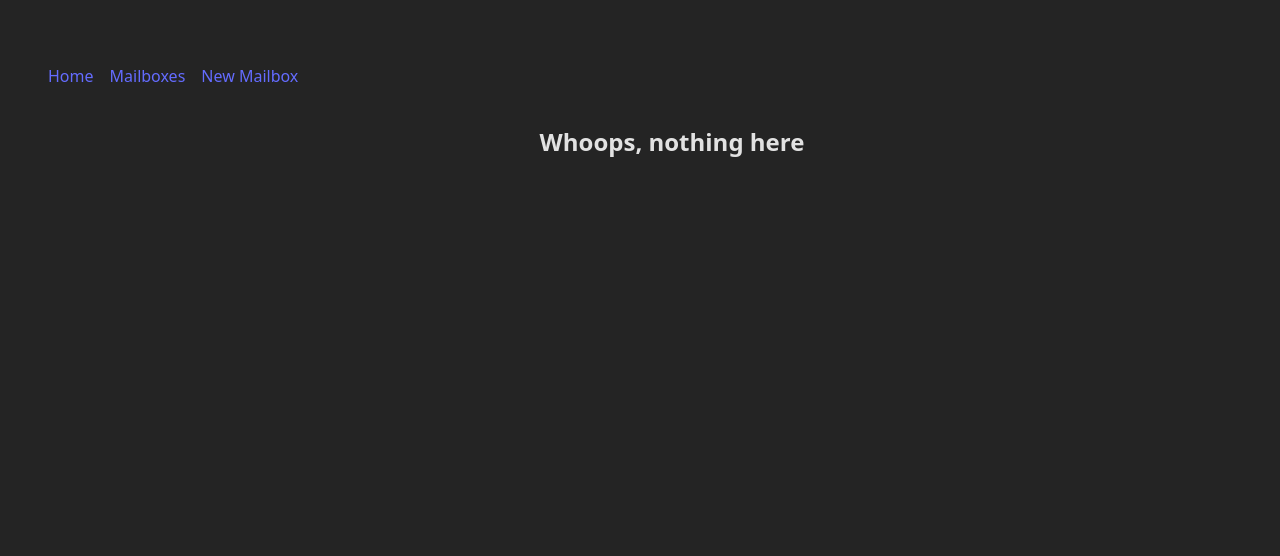
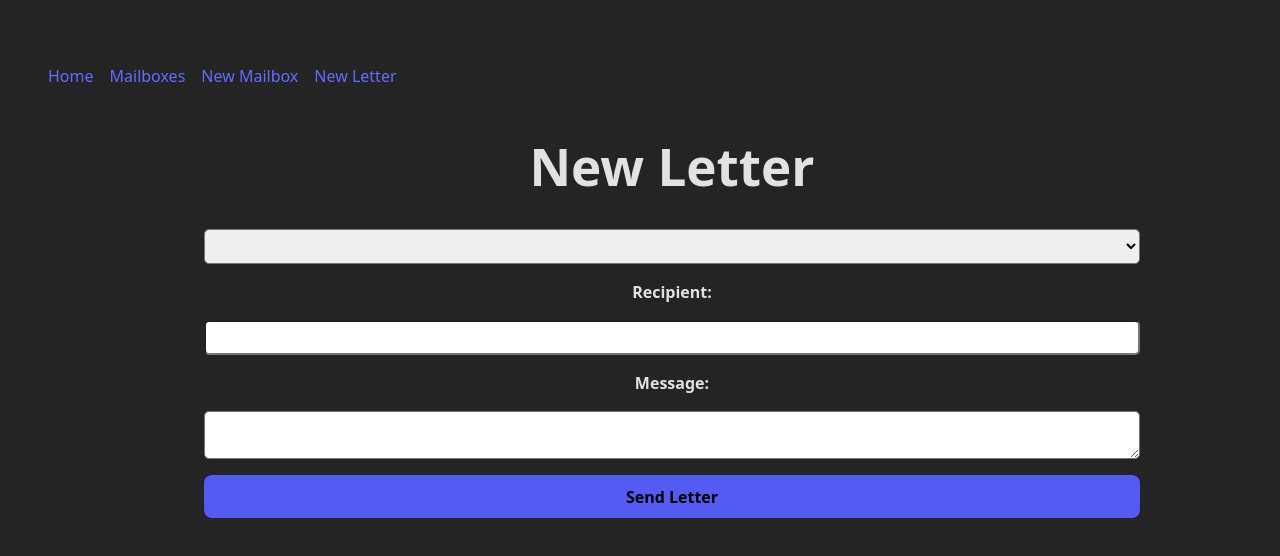
Before and after one commit to abl00mfield/react-router-dom-lab, a React (Vite) app: page /new-letter in a window 1280 px wide. Shown: the top 556 px of the page. Built offline with nearby package versions, Linux system fonts and the light colour scheme.

Commit message:
added letter functionality

```diff
--- a/src/App.jsx
+++ b/src/App.jsx
@@ -5,13 +5,20 @@ import { Route, Routes } from "react-router";
 import MailboxList from "./components/MailboxList/MailboxList";
 import MailboxForm from "./components/MailboxForm/MailboxForm";
 import MailboxDetails from "./components/MailboxDetails/MailboxDetails";
+import LetterForm from "./components/LetterForm/LetterForm";
 
 function App() {
   const [mailboxes, setMailboxes] = useState([]);
+  const [letters, setLetters] = useState([]);
 
   const addBox = (mailboxData) => {
     mailboxData._id = mailboxes.length + 1;
     setMailboxes([...mailboxes, mailboxData]);
+  };
+
+  const addLetter = (letterData) => {
+    letterData._id = letters.length + 1;
+    setLetters([...letters, letterData]);
   };
 
   return (
@@ -25,8 +32,12 @@ function App() {
         />
         <Route path="/new-mailbox" element={<MailboxForm addBox={addBox} />} />
         <Route
+          path="/new-letter"
+          element={<LetterForm addLetter={addLetter} mailboxes={mailboxes} />}
+        />
+        <Route
           path="/mailboxes/:mailboxId"
-          element={<MailboxDetails mailboxes={mailboxes} />}
+          element={<MailboxDetails mailboxes={mailboxes} letters={letters} />}
         />
         <Route path="*" element={<h2>Whoops, nothing here</h2>} />
       </Routes>
--- /dev/null
+++ b/src/components/LetterForm/LetterForm.jsx
@@ -0,0 +1,65 @@
+import { useNavigate } from "react-router";
+import { useState } from "react";
+
+const initialState = {
+  _id: 0,
+  mailboxId: 1,
+  recipient: "",
+  message: "",
+};
+
+const LetterForm = (props) => {
+  const [letterData, setLetterData] = useState(initialState);
+  const navigate = useNavigate();
+
+  const handleSubmit = (event) => {
+    event.preventDefault();
+    props.addLetter(letterData);
+    setLetterData(initialState);
+    navigate(`/mailboxes/${letterData.mailboxId}`);
+  };
+
+  const handleChange = ({ target }) => {
+    setLetterData({ ...letterData, [target.name]: target.value });
+    console.log(letterData);
+  };
+
+  return (
+    <>
+      <h1>New Letter</h1>
+      <form onSubmit={handleSubmit}>
+        <select
+          name="mailboxId"
+          id="mailboxId"
+          required
+          default
+          value={letterData.mailboxId}
+          onChange={handleChange}
+        >
+          {props.mailboxes.map((mailbox) => (
+            <option key={mailbox._id} value={mailbox._id}>
+              Mailbox {mailbox._id}
+            </option>
+          ))}
+        </select>
+        <label htmlFor="recipient">Recipient: </label>
+        <input
+          onChange={handleChange}
+          type="text"
+          name="recipient"
+          id="recipient"
+          value={letterData.recipient}
+        />
+        <label htmlFor="message">Message: </label>
+        <textarea
+          onChange={handleChange}
+          name="message"
+          id="message"
+          defaultValue={letterData.message}
+        ></textarea>
+        <button type="submit">Send Letter</button>
+      </form>
+    </>
+  );
+};
+export default LetterForm;
--- a/src/components/MailboxDetails/MailboxDetails.jsx
+++ b/src/components/MailboxDetails/MailboxDetails.jsx
@@ -3,6 +3,12 @@ import { useParams } from "react-router";
 const MailboxDetails = (props) => {
   // if (props.mailboxes.length === 0) return <h1>No mailbox Found</h1>;
   const { mailboxId } = useParams();
+  console.log("letters:", props.letters);
+  console.log("mailboxid: ", mailboxId);
+  const selectedLetters = props.letters.filter(
+    (letter) => parseInt(letter.mailboxId) === parseInt(mailboxId)
+  );
+  console.log("selected letters: ", selectedLetters);
 
   const mailbox = props.mailboxes.find(
     (box) => box._id === parseInt(mailboxId)
@@ -12,11 +18,23 @@ const MailboxDetails = (props) => {
     return <h1>No mailbox Found</h1>;
   return (
     <>
-      <h2>Mailbox {mailbox._id}</h2>
+      <h1>Mailbox {mailbox._id}</h1>
       <div className="mail-box">
-        <h3>Details</h3>
+        <h2>Details</h2>
         <p>Boxholder: {mailbox.boxHolder}</p>
         <p>Box Size: {mailbox.boxSize}</p>
+        <h2>Letters</h2>
+        {selectedLetters.length === 0 ? (
+          <p>No letters</p>
+        ) : (
+          selectedLetters.map((letter) => {
+            return (
+              <p key={letter._id}>
+                Dear {letter.recipient},<p>{letter.message}</p>
+              </p>
+            );
+          })
+        )}
       </div>
     </>
   );
--- a/src/components/NavBar/NavBar.jsx
+++ b/src/components/NavBar/NavBar.jsx
@@ -13,6 +13,9 @@ const NavBar = () => {
         <li>
           <Link to="/new-mailbox">New Mailbox</Link>
         </li>
+        <li>
+          <Link to="/new-letter">New Letter</Link>
+        </li>
       </ul>
     </nav>
   );
--- a/src/index.css
+++ b/src/index.css
@@ -85,15 +85,22 @@ li {
 .mail-box {
   border: 2px solid white;
   padding: 20px;
-  width: 30%;
+  width: 75%;
   min-width: 200px;
-  aspect-ratio: 1/1;
+  /* aspect-ratio: 1/1; */
 }
 
+.mail-box p {
+  text-align: left;
+}
+
+.mail-box h2 {
+  text-align: left;
+}
 form {
   display: flex;
   flex-direction: column;
-  width: 50%;
+  width: 75%;
 }
 
 label,
```
